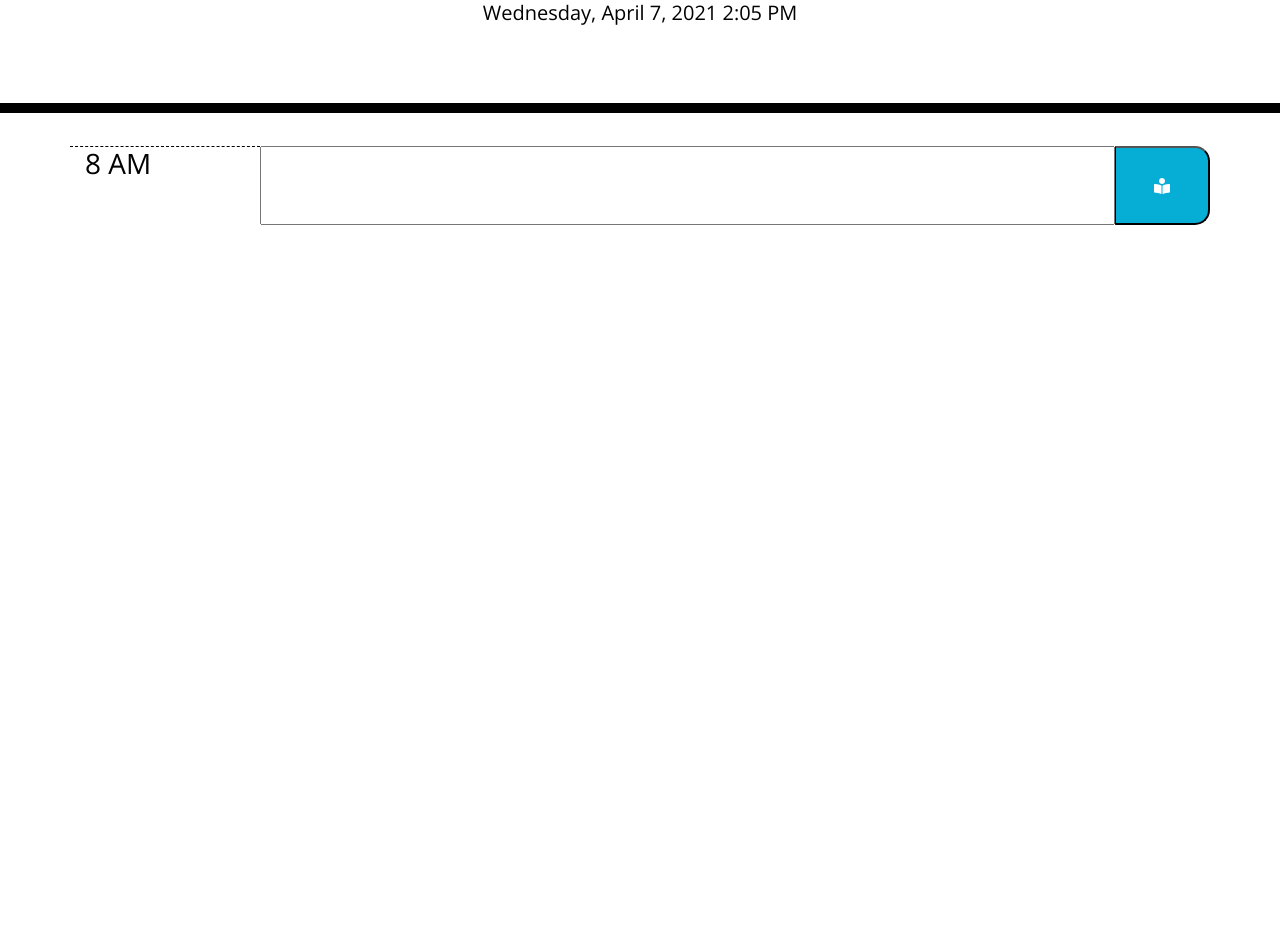
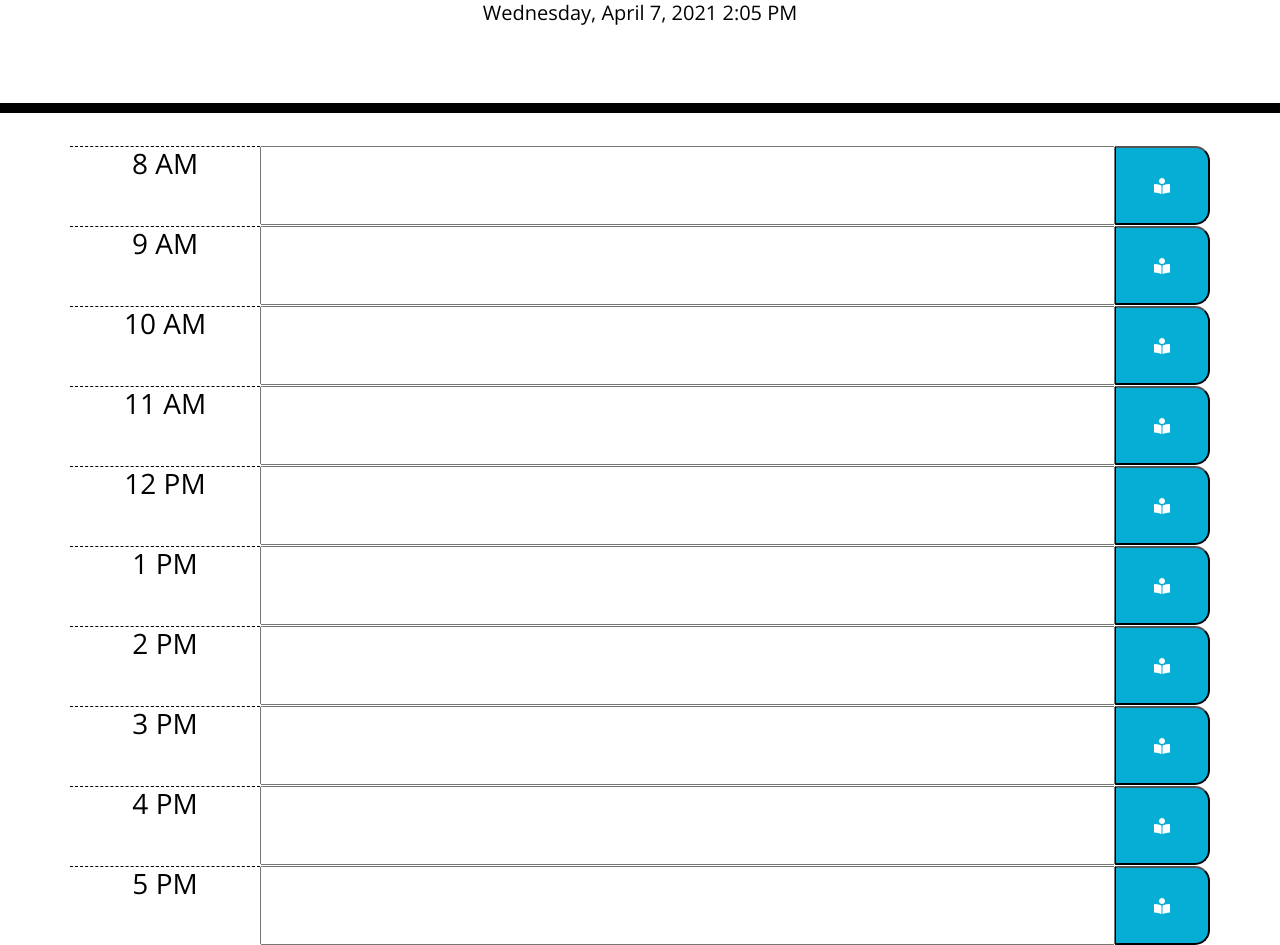
Before and after one commit to NDaruwalla/day-planner, a plain HTML site: page index.html in a window 1280 px wide. Shown: the part 191-1136 px from the top of the page. Before the commit the page ends 800 px from the top, so only its background shows below. Drawn offline with nearby package versions, Linux system fonts and the light colour scheme.

Commit message:
added the rest of the rows from 8am-5pm in html, made some css  updates for personal styling

```diff
--- a/assets/css/style.css
+++ b/assets/css/style.css
@@ -40,6 +40,7 @@ textarea {
   background-color: #ffffff;
   color: #000000;
   border-top: 1px dashed #000000;
+  text-align: center;
 }
 
 .past {
@@ -66,6 +67,6 @@ textarea {
 }
 
 .saveBtn i:hover {
-  font-size: 20px;
+  font-size: 40px;
   transition: all 0.3s ease-in-out;
 }
--- a/index.html
+++ b/index.html
@@ -22,13 +22,67 @@
       <p id="currentDay" class="display-5 lead"></p>
     </header>
     <div class="container">
+
       <!-- Timeblocks go here -->
       <div class= "row">
         <h3 class="col-2 hour">8 AM</h3>
-        <input class="col-9 textarea entry" id="08" />
+        <input class="col-9 textarea" id="08" />
         <button class="col-1 saveBtn"><i class="fas fa-book-reader"></i></button>
       </div>
 
+      <div class= "row">
+        <h3 class="col-2 hour">9 AM</h3>
+        <input class="col-9 textarea" id="09" />
+        <button class="col-1 saveBtn"><i class="fas fa-book-reader"></i></button>
+      </div>
+
+      <div class= "row">
+        <h3 class="col-2 hour">10 AM</h3>
+        <input class="col-9 textarea" id="10" />
+        <button class="col-1 saveBtn"><i class="fas fa-book-reader"></i></button>
+      </div>
+
+      <div class= "row">
+        <h3 class="col-2 hour">11 AM</h3>
+        <input class="col-9 textarea" id="11" />
+        <button class="col-1 saveBtn"><i class="fas fa-book-reader"></i></button>
+      </div>
+
+      <div class= "row">
+        <h3 class="col-2 hour">12 PM</h3>
+        <input class="col-9 textarea" id="12" />
+        <button class="col-1 saveBtn"><i class="fas fa-book-reader"></i></button>
+      </div>
+
+      <div class= "row">
+        <h3 class="col-2 hour">1 PM</h3>
+        <input class="col-9 textarea" id="01" />
+        <button class="col-1 saveBtn"><i class="fas fa-book-reader"></i></button>
+      </div>
+
+      <div class= "row">
+        <h3 class="col-2 hour">2 PM</h3>
+        <input class="col-9 textarea" id="02" />
+        <button class="col-1 saveBtn"><i class="fas fa-book-reader"></i></button>
+      </div>
+
+      <div class= "row">
+        <h3 class="col-2 hour">3 PM</h3>
+        <input class="col-9 textarea" id="03" />
+        <button class="col-1 saveBtn"><i class="fas fa-book-reader"></i></button>
+      </div>
+
+      <div class= "row">
+        <h3 class="col-2 hour">4 PM</h3>
+        <input class="col-9 textarea" id="04" />
+        <button class="col-1 saveBtn"><i class="fas fa-book-reader"></i></button>
+      </div>
+
+      <div class= "row">
+        <h3 class="col-2 hour">5 PM</h3>
+        <input class="col-9 textarea" id="05" />
+        <button class="col-1 saveBtn"><i class="fas fa-book-reader"></i></button>
+      </div>
 
     </div>
 
```
